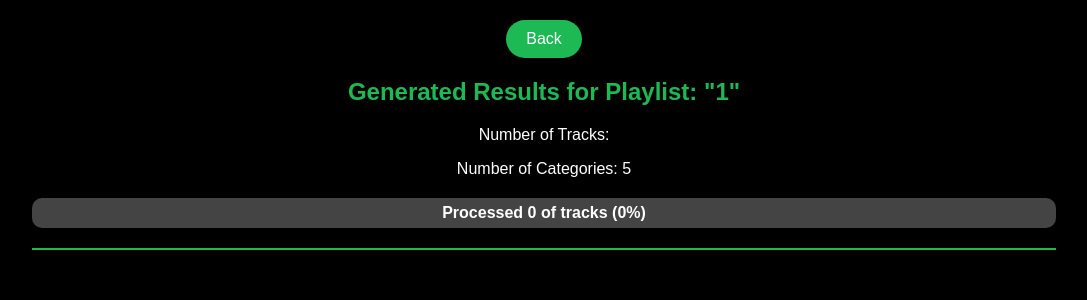
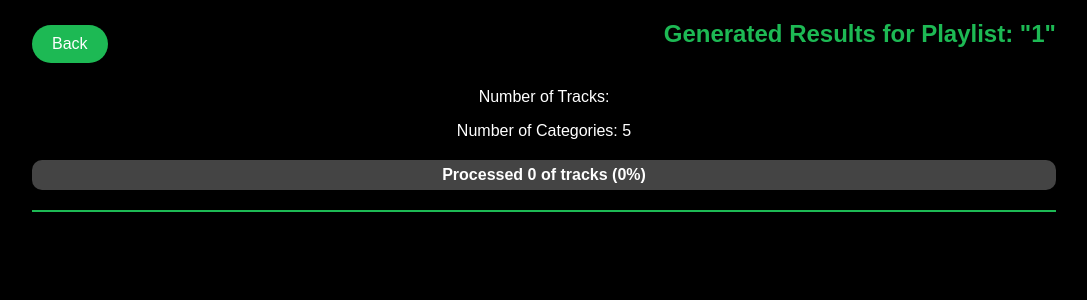
Before and after one commit to ChatSam/PlaylistGenius, a React (Create React App) app in the folder web/: page /generate-results/1 in a window 1280 px wide. Shown: the top 300 px of the page, without its empty margins (96-1183 px from the left). Built offline with nearby package versions, Linux system fonts and the light colour scheme.

Commit message:
UI improvements

```diff
--- a/web/src/components/GenerateResults.css
+++ b/web/src/components/GenerateResults.css
@@ -5,6 +5,17 @@
     margin: 0 auto;
     color: white;
     text-align: center;
+}
+
+.header {
+    display: flex;
+    justify-content: space-between;
+    align-items: center;
+    margin-bottom: 20px;
+}
+
+.details {
+    margin-bottom: 20px;
 }
 
 .results-content {
--- a/web/src/components/GenerateResults.js
+++ b/web/src/components/GenerateResults.js
@@ -120,17 +120,13 @@
 
     return (
         <div className="generate-results-container">
+            <div className="header">
                 <button className="button" onClick={() => navigate(-1)}>Back</button>
                 <h2>Generated Results for Playlist: "{playlistName}"</h2>
+            </div>
+            <div className="details">
                 <p>Number of Tracks: {totalTracks}</p>
                 <p>Number of Categories: {numCategories}</p>
-
-            {loading ? (
-                <p>Loading results...</p>
-            ) : error ? (
-                <p>{error}</p>
-            ) : (
-                <div className="results-content">
                 <div className="progress-bar">
                     <div
                         className="progress-bar-fill"
@@ -140,7 +136,14 @@
                         Processed {processedTracks} of {totalTracks} tracks ({progressPercentage}%)
                     </span>
                 </div>
+            </div>
 
+            {loading ? (
+                <p>Loading results...</p>
+            ) : error ? (
+                <p>{error}</p>
+            ) : (
+                <div className="results-content">
                     <ul className="tabs">
                         {categories.map((category, index) => {
                             const sanitizedCategoryName = sanitizeCategoryName(category.category_name);
```
Lines whose indentation alone changed are shown as unchanged.
